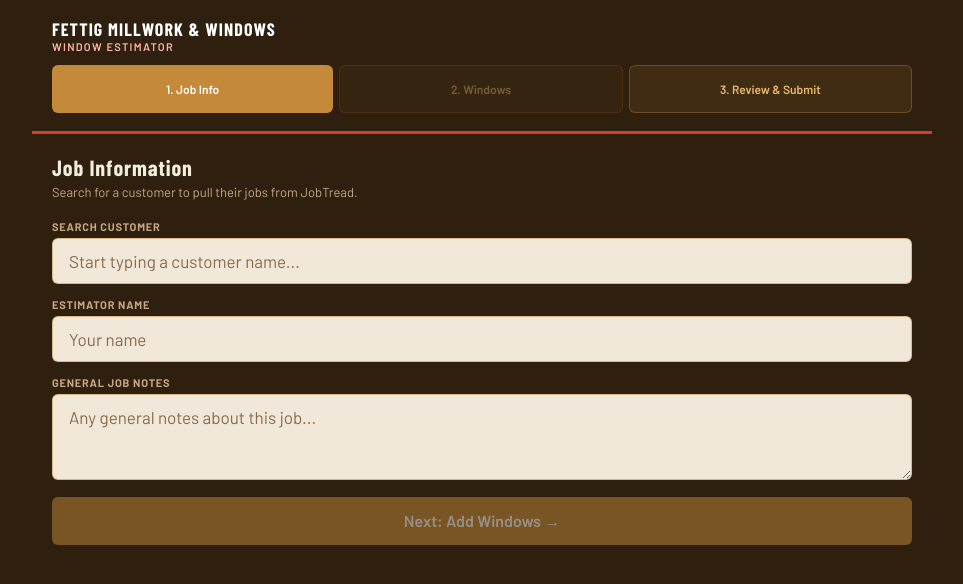
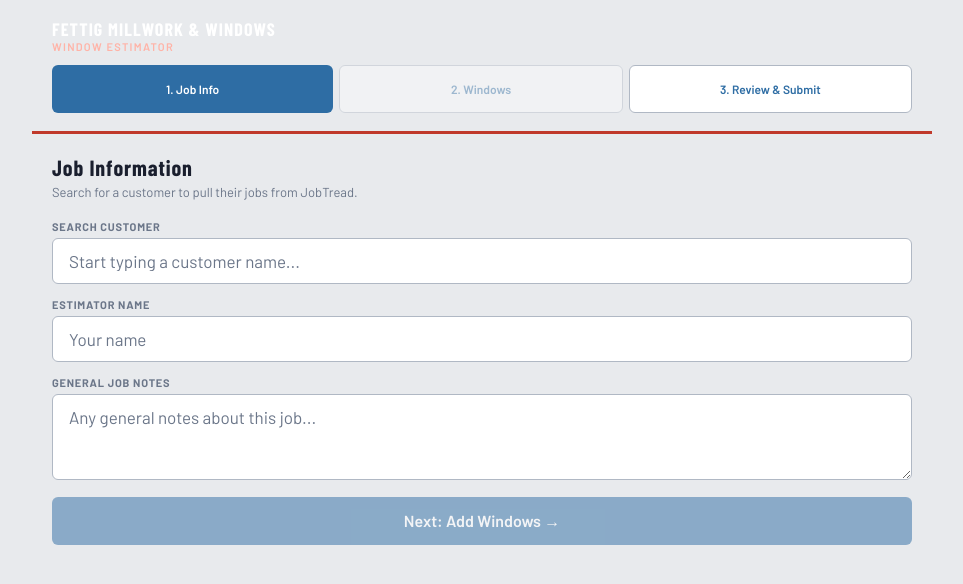
Before and after one commit to griffenf/fettig-estimator, a React (Vite) app: page / in a window 1280 px wide. Shown: the top 584 px of the page, without its empty margins (158-1121 px from the left). Built offline with nearby package versions, Linux system fonts and the light colour scheme; a web font is replaced by a local one.

Commit message:
Update index.css

```diff
--- a/src/index.css
+++ b/src/index.css
@@ -1,35 +1,24 @@
 @import url('https://fonts.googleapis.com/css2?family=Barlow:wght@400;500;600;700&family=Barlow+Condensed:wght@600;700;800&display=swap');
 
 :root {
-  /* Page background — warm medium-dark brown */
-  --bg:           #2e1f0e;
-  /* Cards / form panels */
-  --surface:      #3d2b14;
-  /* Input / dropdown fields — lighter than surface so they stand out */
-  --field:        #f2e8d9;
-  /* Field text */
-  --field-text:   #1a0e04;
-  /* Field placeholder */
-  --field-ph:     #8a6a4a;
+  --bg:         #e8eaed;   /* medium-light gray page bg */
+  --surface:    #f4f5f7;   /* card/panel surfaces — slightly lighter */
+  --field:      #ffffff;   /* input/dropdown fields — white */
+  --field-alt:  #eef0f3;   /* alternate field / dropdown options */
 
-  /* Accent — warm amber/caramel */
-  --accent:       #c48a3a;
-  --accent-dark:  #9a6520;
-  --accent-light: #e8b96a;
+  --accent:     #2e6da4;   /* clear blue accent */
+  --accent-dk:  #1d4f78;   /* darker blue hover */
+  --accent-lt:  #5b9fd4;   /* lighter blue for muted highlights */
 
-  /* Primary text on dark surfaces */
-  --text:         #f5ece0;
-  /* Secondary / muted text on dark surfaces */
-  --text-muted:   #c4a882;
-  /* Labels */
-  --label:        #e0c898;
+  --text:       #1a1f2e;   /* near-black for all text on light bg */
+  --text-mid:   #444c5c;   /* secondary text */
+  --text-muted: #6b7689;   /* placeholders/hints */
 
-  /* Borders */
-  --border:       rgba(196,138,58,0.35);
-  --border-field: rgba(196,138,58,0.5);
+  --border:     #b0b8c4;   /* visible but not harsh borders */
+  --border-focus: #2e6da4;
 
-  --green:  #4a9a5a;
-  --red:    #d04030;
+  --green:  #2e7d4f;
+  --red:    #c0392b;
 
   --font-head: 'Barlow Condensed', sans-serif;
   --font-body: 'Barlow', sans-serif;
@@ -45,14 +34,13 @@ body {
   -webkit-text-size-adjust: 100%;
 }
 
-/* ── Fields ── */
 input, select, textarea {
   width: 100%;
   padding: 11px 14px;
   background: var(--field);
-  border: 1.5px solid var(--border-field);
+  border: 1.5px solid var(--border);
   border-radius: 6px;
-  color: var(--field-text);
+  color: var(--text);
   font-family: var(--font-body);
   font-size: 1rem;
   appearance: none;
@@ -61,16 +49,16 @@ input, select, textarea {
 }
 input:focus, select:focus, textarea:focus {
   outline: none;
-  border-color: var(--accent);
-  box-shadow: 0 0 0 3px rgba(196,138,58,0.2);
+  border-color: var(--border-focus);
+  box-shadow: 0 0 0 3px rgba(46,109,164,0.15);
 }
-input::placeholder, textarea::placeholder { color: var(--field-ph); }
+input::placeholder, textarea::placeholder { color: var(--text-muted); }
 input[type="checkbox"] { width: auto; padding: 0; }
 input[type="number"]::-webkit-inner-spin-button,
 input[type="number"]::-webkit-outer-spin-button { opacity: 1; height: 28px; }
 input:disabled, select:disabled {
-  background: #e8dece;
-  color: var(--field-ph);
+  background: var(--field-alt);
+  color: var(--text-muted);
   cursor: not-allowed;
 }
 select {
@@ -80,20 +68,18 @@ select {
   padding-right: 36px;
   cursor: pointer;
 }
-select option { background: var(--field); color: var(--field-text); }
-select optgroup { background: #e8dece; color: var(--accent-dark); font-weight: 700; }
+select option { background: var(--field); color: var(--text); }
+select optgroup { background: var(--field-alt); color: var(--accent-dk); font-weight: 700; }
 textarea { resize: vertical; min-height: 80px; }
 
-/* ── Labels ── */
 label {
   font-size: 0.72rem;
   font-weight: 700;
-  color: var(--label);
+  color: var(--text-mid);
   text-transform: uppercase;
   letter-spacing: 0.07em;
 }
 
-/* ── Buttons ── */
 button {
   font-family: var(--font-body);
   font-size: 1rem;
@@ -108,22 +94,22 @@ button {
 button:active { transform: scale(0.97); }
 
 .btn-gold { background: var(--accent); color: #fff; }
-.btn-gold:hover { background: var(--accent-dark); }
+.btn-gold:hover { background: var(--accent-dk); }
 
 .btn-outline {
-  background: rgba(196,138,58,0.12);
-  color: var(--accent-light);
+  background: var(--field);
+  color: var(--accent);
   border: 1.5px solid var(--border);
 }
 .btn-outline:hover {
-  background: rgba(196,138,58,0.22);
+  background: var(--field-alt);
   border-color: var(--accent);
 }
 
 .btn-danger {
-  background: rgba(208,64,48,0.15);
-  color: #f07060;
-  border: 1px solid rgba(208,64,48,0.35);
+  background: rgba(192,57,43,0.08);
+  color: var(--red);
+  border: 1px solid rgba(192,57,43,0.3);
   padding: 8px 12px;
 }
 
```
